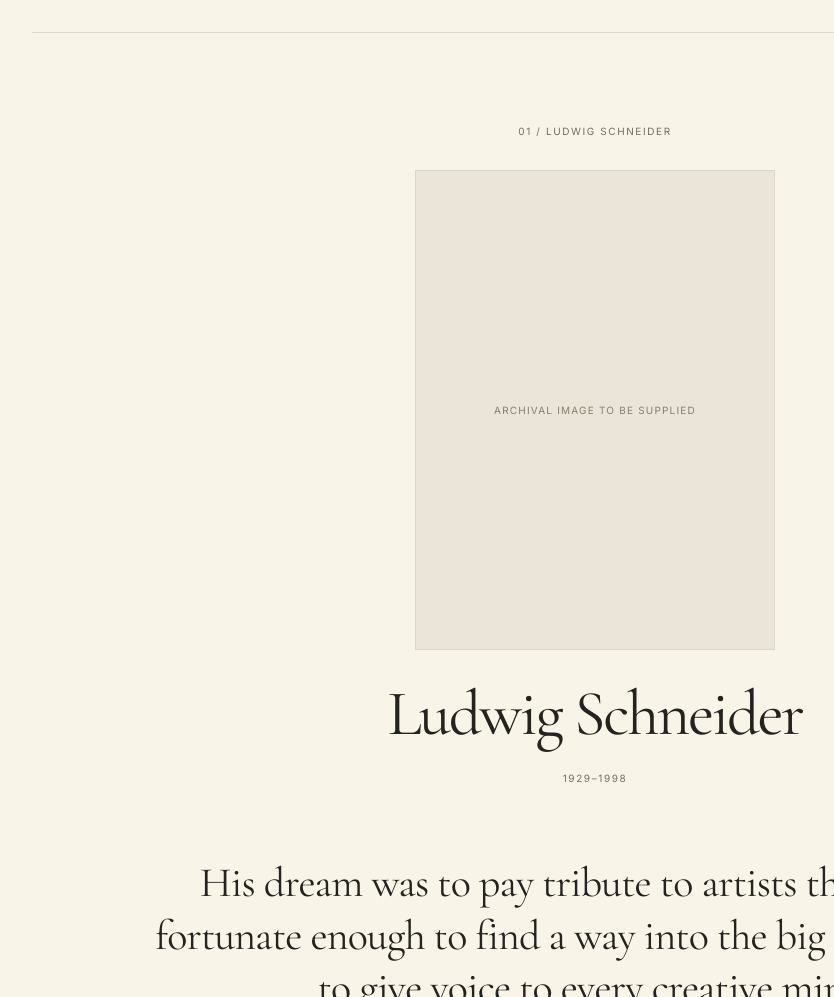
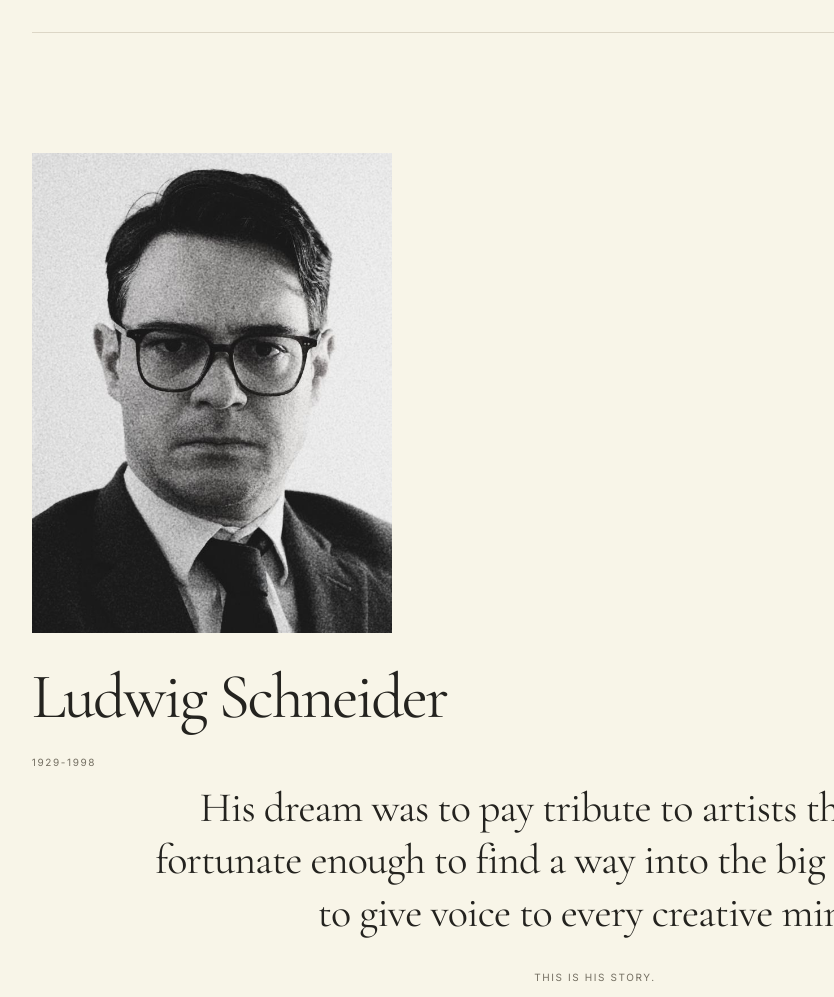
Before and after one commit to GiubenRova/ludwigschneidergallery, a plain HTML site: page about/index.html in a window 1280 px wide. Shown: the part 400-1397 px from the top of the page, without its empty margins (45-879 px from the left). Drawn offline with nearby package versions, Linux system fonts and the light colour scheme.

Commit message:
Refactor code structure for improved readability and maintainability

```diff
--- a/about/index.html
+++ b/about/index.html
@@ -49,13 +49,14 @@
     </h1>
    </section>
    <section class="about-section" id="ludwig-schneider">
-    <div class="about-section-heading">
-     <span class="eyebrow">01 / Ludwig Schneider</span>
-     <div class="placeholder about-image" id="about-portrait">
-      <small>Archival image to be supplied</small>
-     </div>
+    <div class="about-image" id="about-portrait">
+      <img
+      src="/assets/images/artworks/ludwig-schneider.jpg"
+      alt="Portrait of Ludwig Schneider"
+      >
+      </div>
      <h2>Ludwig Schneider</h2>
-     <p class="eyebrow">1929–1998</p>
+     <p class="eyebrow">1929-1998</p>
     </div>
     <div class="about-introduction">
     <blockquote>
--- a/assets/css/style.css
+++ b/assets/css/style.css
@@ -780,3 +780,10 @@ p {
   text-align: center !important;
   margin-top: 45px !important;
 }
+
+.about-image img {
+  display: block;
+  width: 100%;
+  height: 100%;
+  object-fit: cover;
+}
```
Also changed, not shown: assets/images/artworks/ludwig-schneider.jpg (added).
